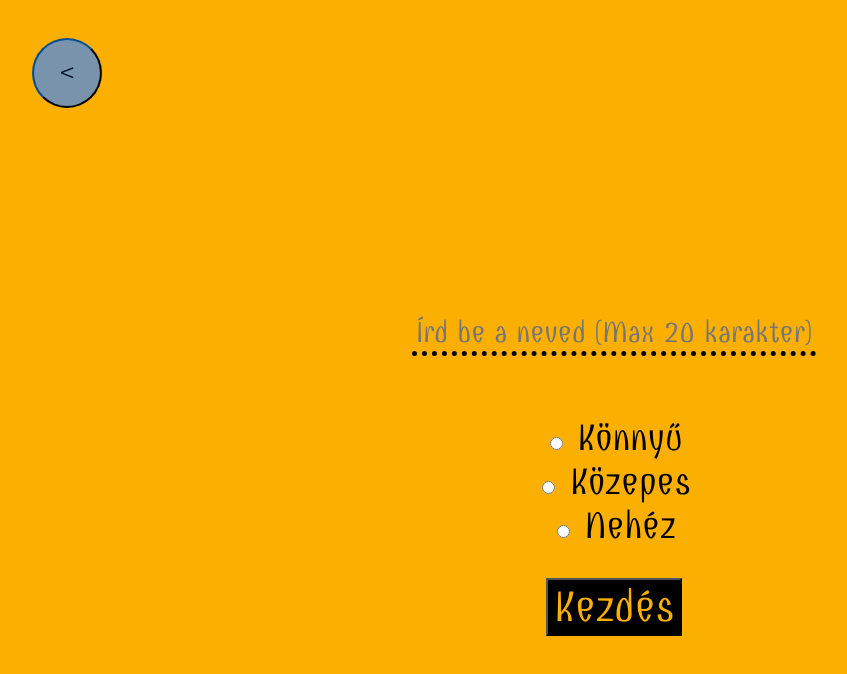
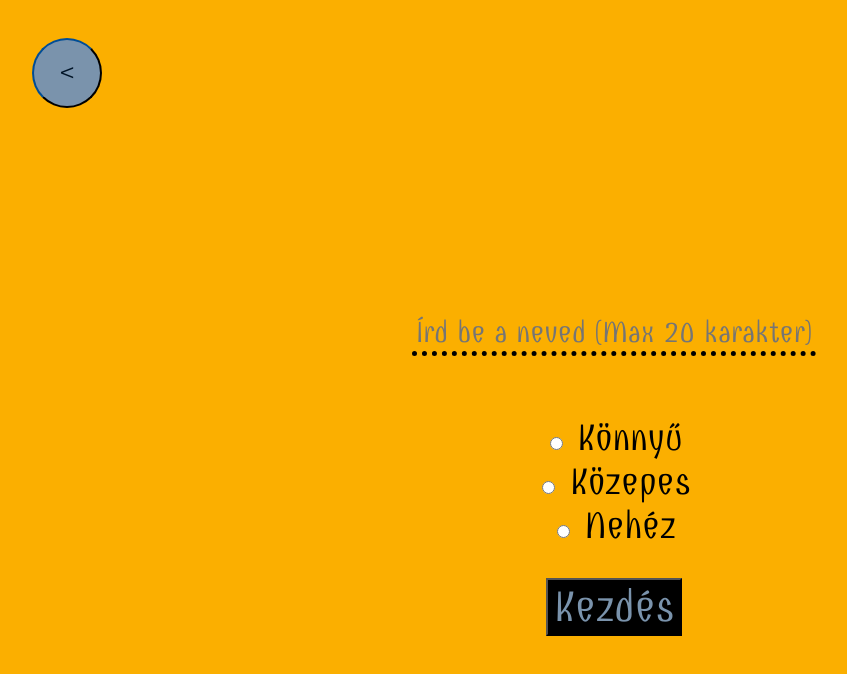
Before and after one commit to szilardguti/SZFM-mini-project, a plain HTML site: page src/frontend/memoriajatek.html in a window 1280 px wide. In both pictures the pointer is over the button "Kezdés". Shown: the whole page, without its empty margins (26-873 px from the left). Drawn offline with Linux system fonts and the light colour scheme.

Commit message:
fejlesztés - css - kezdés gomb színeinek megváltoztatása

```diff
--- a/src/frontend/assets/memoriajatek.css
+++ b/src/frontend/assets/memoriajatek.css
@@ -86,6 +86,7 @@
 }
 
 #difficulty > .startButton{
+    background-color: rgb(122, 147, 172);
     display: block;
     font-size: 44px;
     margin: auto;
@@ -95,7 +96,7 @@
 #difficulty > .startButton:hover{
     cursor: pointer;
     background-color: black;
-    color: rgb(251, 175, 0);
+    color:rgb(122, 147, 172);
 }
 
 #card-container{
```
